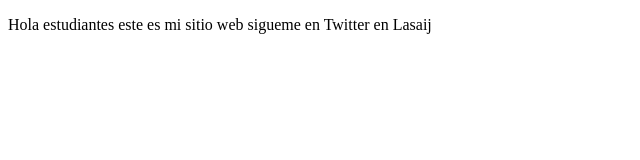
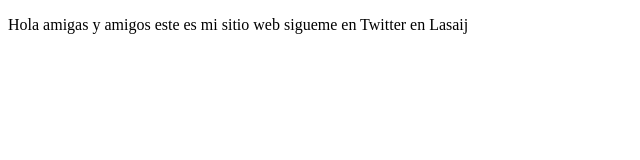
Before and after one commit to lasaij/ProyectoDemoCursoPrework, a plain HTML site: page index.html in a window 1280 px wide. Shown: the full height of the page, 0-640 px from the left. Drawn offline with Linux system fonts and the light colour scheme.

Commit message:
cambios se agregaron cosast

```diff
--- a/index.html
+++ b/index.html
@@ -8,7 +8,7 @@
 </head>
 <body>
     <p>
-        Hola estudiantes este es mi sitio web sigueme en Twitter en Lasaij
+        Hola amigas y amigos este es mi sitio web sigueme en Twitter en Lasaij
     </p>
 </body>
 </html>
```
